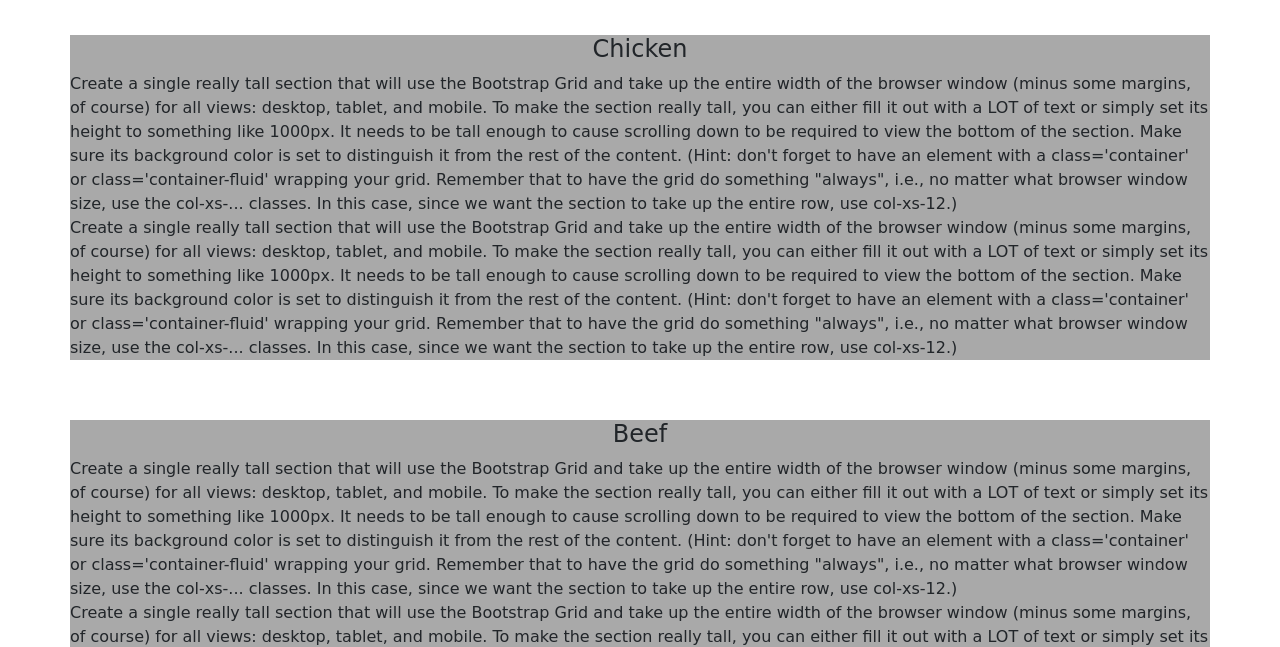
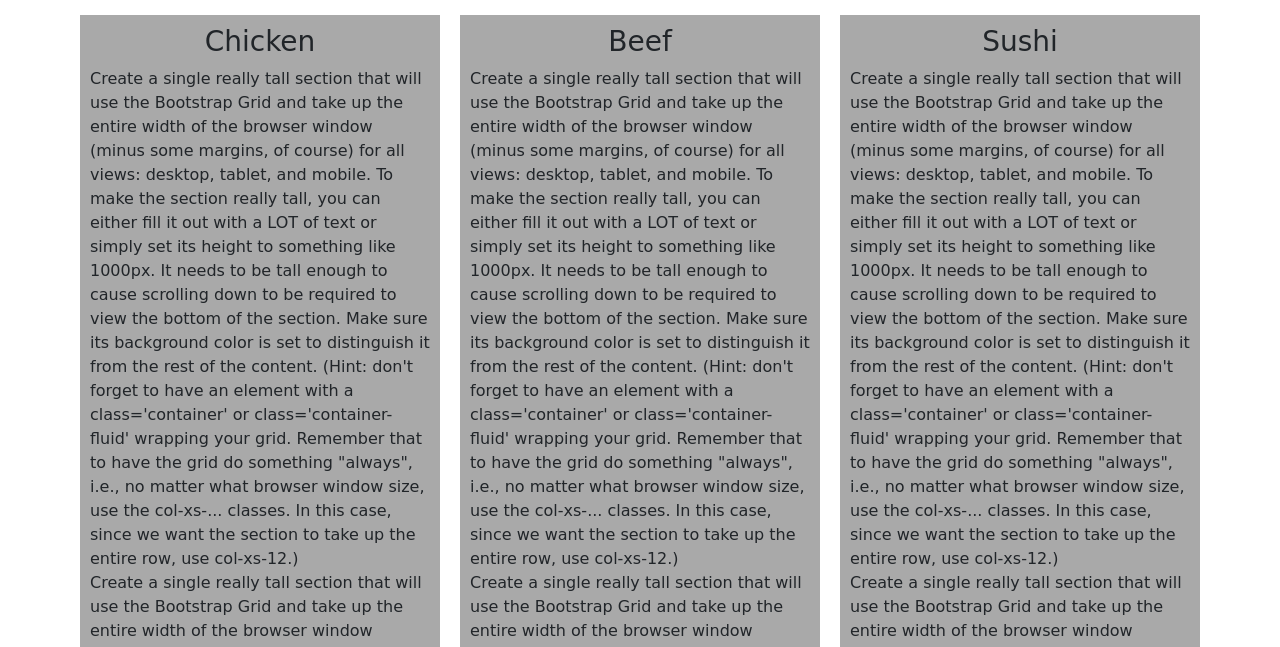
Before and after one commit to ZehaoXU/Coursera-WebDevelopment-JHU, a plain HTML site: page module3-solution/index.html in a window 1280 px wide. Shown: the part 137-784 px from the top of the page. Drawn offline with nearby package versions, Linux system fonts and the light colour scheme; a web font is replaced by a local one.

Commit message:
module3 advanced completed

```diff
--- a/module3-solution/css/main.css
+++ b/module3-solution/css/main.css
@@ -52,33 +52,36 @@
 .main-page h1 {
     margin-top: 20px;
 }
-.main-page .col-xs-12 {
+
+.main-page .col-xs-12 .content {
     background-color: darkgray;
-    margin: 30px auto 30px auto;
+    padding: 10px;
 }
 /* END HOME PAGE */
 
-/********** Large devices only **********/
-@media (min-width: 1200px){
 
+/********** Medium devices only **********/
+@media (min-width: 992px){
+    .main-page .col-md-4 {
+        padding: 10px;
+    }
 }
 
 /********** Medium devices only **********/
-@media (min-width: 992px) and (max-width: 1199px){
-
+@media (min-width: 768px) and (max-width: 991px){
+    .main-page .col-md-4 {
+        padding: 10px;
+    }
 }
 
 /********** Small devices only **********/
-@media (min-width: 768px) and (max-width: 991px){
+@media (min-width: 574px) and (max-width: 767px){
+    .main-page .col-sm-5 {
+        padding: 5px;
+    }
+}
+
+/********** Extra small devices Only :-) (e.g., iPhone 4) **********/
+@media (max-width: 573px){
 
 }
-
-/********** Extra small devices only **********/
-@media (max-width: 767px){
-
-}
-
-/********** Super extra small devices Only :-) (e.g., iPhone 4) **********/
-@media (max-width: 479px){
-
-}
--- a/module3-solution/index.html
+++ b/module3-solution/index.html
@@ -37,13 +37,13 @@
             <div class="collapse navbar-collapse" id="navbarToggler">
                 <ul class="navbar-nav mr-auto mt-2 mt-lg-0">
                     <li class="nav-item">
-                        <a class="nav-link" href="#">Chicken</a>
+                        <a class="nav-link" href="#chicken">Chicken</a>
                     </li>
                     <li class="nav-item">
-                        <a class="nav-link" href="#">Beef</a>
+                        <a class="nav-link" href="#beef">Beef</a>
                     </li>
                     <li class="nav-item">
-                        <a class="nav-link" href="#">Sushi</a>
+                        <a class="nav-link" href="#sushi">Sushi</a>
                     </li>
                 </ul>
             </div>
@@ -52,10 +52,11 @@
 
     <div class="main-page">
         <div class="container">
-            <h1 class="text-center">Our Menu</h1>
+            <h1 class="text-center" id="header">Our Menu</h1>
             <div class="row">
-                <div class="col-xs-12" id="chicken">
-                    <h4 class="text-center">Chicken</h4>
+                <div class="col-xs-12 col-md-4 col-sm-6" id="chicken">
+                    <div class="content">
+                        <h3 class="text-center">Chicken</h3>
                         Create a single really tall section that will use the Bootstrap Grid and take up the entire
                         width of
                         the browser window (minus some margins, of course) for all views: desktop, tablet, and mobile.
@@ -88,9 +89,12 @@
                         i.e., no matter what browser window size, use the col-xs-... classes. In this case, since we
                         want
                         the section to take up the entire row, use col-xs-12.)
+                        <br>(End of Chicken section) <a href="#header" class="back">Back To Top</a>
                     </div>
-                <div class="col-xs-12" id="beef">
-                    <h4 class="text-center">Beef</h4>
+                </div>
+                <div class="col-xs-12 col-md-4 col-sm-6" id="beef">
+                    <div class="content">
+                        <h3 class="text-center">Beef</h3>
                         Create a single really tall section that will use the Bootstrap Grid and take up the entire
                         width of
                         the browser window (minus some margins, of course) for all views: desktop, tablet, and mobile.
@@ -123,9 +127,12 @@
                         i.e., no matter what browser window size, use the col-xs-... classes. In this case, since we
                         want
                         the section to take up the entire row, use col-xs-12.)
+                        <br>(End of Beef section) <a href="#header" class="back">Back To Top</a>
                     </div>
-                <div class="col-xs-12" id="sushi">
-                    <h4 class="text-center">Sushi</h4>
+                </div>
+                <div class="col-xs-12 col-md-4 col-sm-12" id="sushi">
+                    <div class="content">
+                        <h3 class="text-center">Sushi</h3>
                         Create a single really tall section that will use the Bootstrap Grid and take up the entire
                         width of
                         the browser window (minus some margins, of course) for all views: desktop, tablet, and mobile.
@@ -158,6 +165,8 @@
                         i.e., no matter what browser window size, use the col-xs-... classes. In this case, since we
                         want
                         the section to take up the entire row, use col-xs-12.)
+                        <br>(End of Sushi section) <a href="#header" class="back">Back To Top</a>
+                    </div>
                 </div>
             </div>
         </div>
```
Lines whose indentation alone changed are shown as unchanged.
